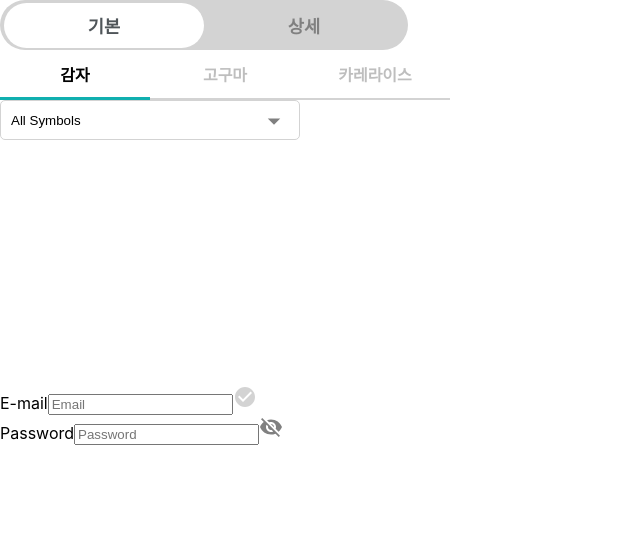
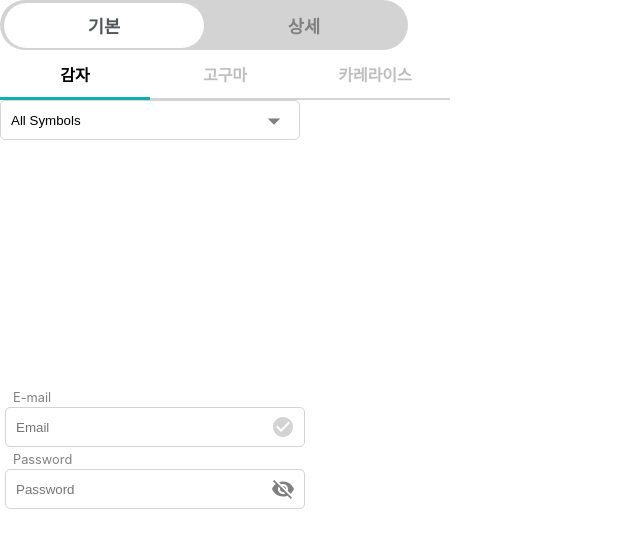
Before and after one commit to seungyeon119/wanted_pre_onboarding, a React (Create React App) app: page / in a window 1280 px wide. Shown: the top 548 px of the page, without its empty margins (0-640 px from the left). Built offline with nearby package versions, Linux system fonts and the light colour scheme.

Commit message:
:lipstick: css 추가

```diff
--- a/src/components/Input.js
+++ b/src/components/Input.js
@@ -5,19 +5,48 @@ import { ReactComponent as CheckSvg } from '../assets/check_circle.svg';
 import { ReactComponent as VisOffSvg } from '../assets/visibility_off_black_24dp.svg';
 import { ReactComponent as VisOnSvg } from '../assets/visibility_black_24dp.svg';
 
-const Container = styled.div``;
+const Container = styled.div`
+  position: relative;
+  width: 300px;
+  margin: 5px;
+`;
 
-const StyledInput = styled.input``;
+const StyledInput = styled.input`
+  width: 300px;
+  height: 40px;
+  border: 1.5px solid #d3d3d3;
+  border-radius: 5px;
+  padding: 5px 10px;
 
-const StyledLabel = styled.label``;
+  &:focus {
+    outline: none;
+    border-color: gray;
+  }
+`;
+
+const StyledLabel = styled.label`
+  display: block;
+  margin: 2px 8px;
+  font-size: 0.8rem;
+  color: gray;
+`;
 
 const CheckIcon = styled(CheckSvg)`
+  position: absolute;
+  height: 40px;
+  right: 10px;
   fill: ${({ isValid }) => (isValid ? '#10AFAF' : '#d3d3d3')};
 `;
 const VisOffIcon = styled(VisOffSvg)`
+  position: absolute;
+  height: 40px;
+  right: 10px;
   fill: gray;
 `;
 const VisOnIcon = styled(VisOnSvg)`
+  position: absolute;
+  height: 40px;
+  right: 10px;
   fill: #10afaf;
 `;
 
```
